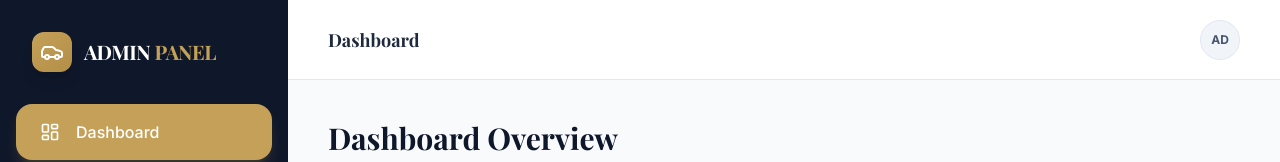
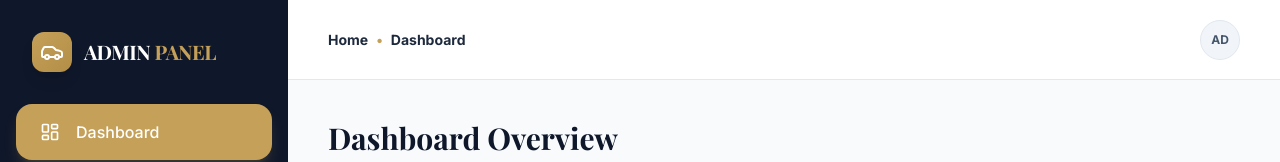
Before and after one commit to Erick-litmus/Car-seller, a Next.js app: page /admin in a window 1280 px wide. Shown: the top 162 px of the page. Built offline with nearby package versions, Linux system fonts and the light colour scheme; no server answers; the database is empty; a web font is replaced by a local one.

Commit message:
feat: make Home breadcrumb in admin header clickable

```diff
--- a/app/admin/layout.tsx
+++ b/app/admin/layout.tsx
@@ -129,9 +129,19 @@ export default function AdminLayout({
             >
               <Menu className="w-6 h-6" />
             </button>
-            <h2 className="text-lg font-bold text-slate-800 truncate">
-              {adminLinks.find(l => l.href === pathname)?.name || "Admin Panel"}
-            </h2>
+          <div className="flex items-center gap-2 text-sm font-medium text-slate-500">
+              <Link href="/" className="hover:text-accent transition-colors font-bold text-slate-800">
+                Home
+              </Link>
+              {pathname !== "/" && (
+                <>
+                  <span className="text-accent font-bold">•</span>
+                  <span className="text-slate-800 font-bold truncate">
+                    {adminLinks.find(l => l.href === pathname)?.name || "Admin Panel"}
+                  </span>
+                </>
+              )}
+            </div>
           </div>
 
           <div className="flex items-center gap-4">
```
